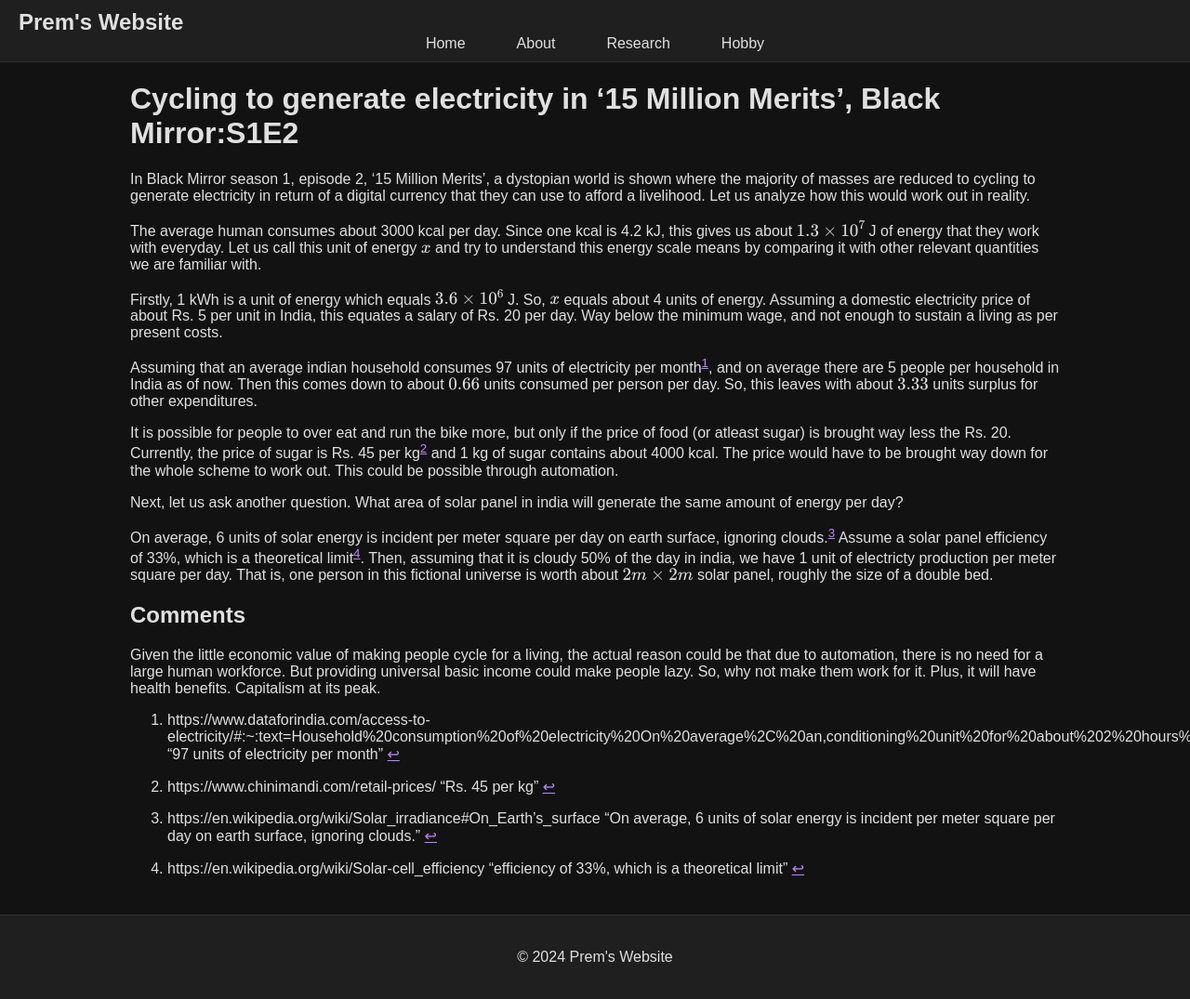
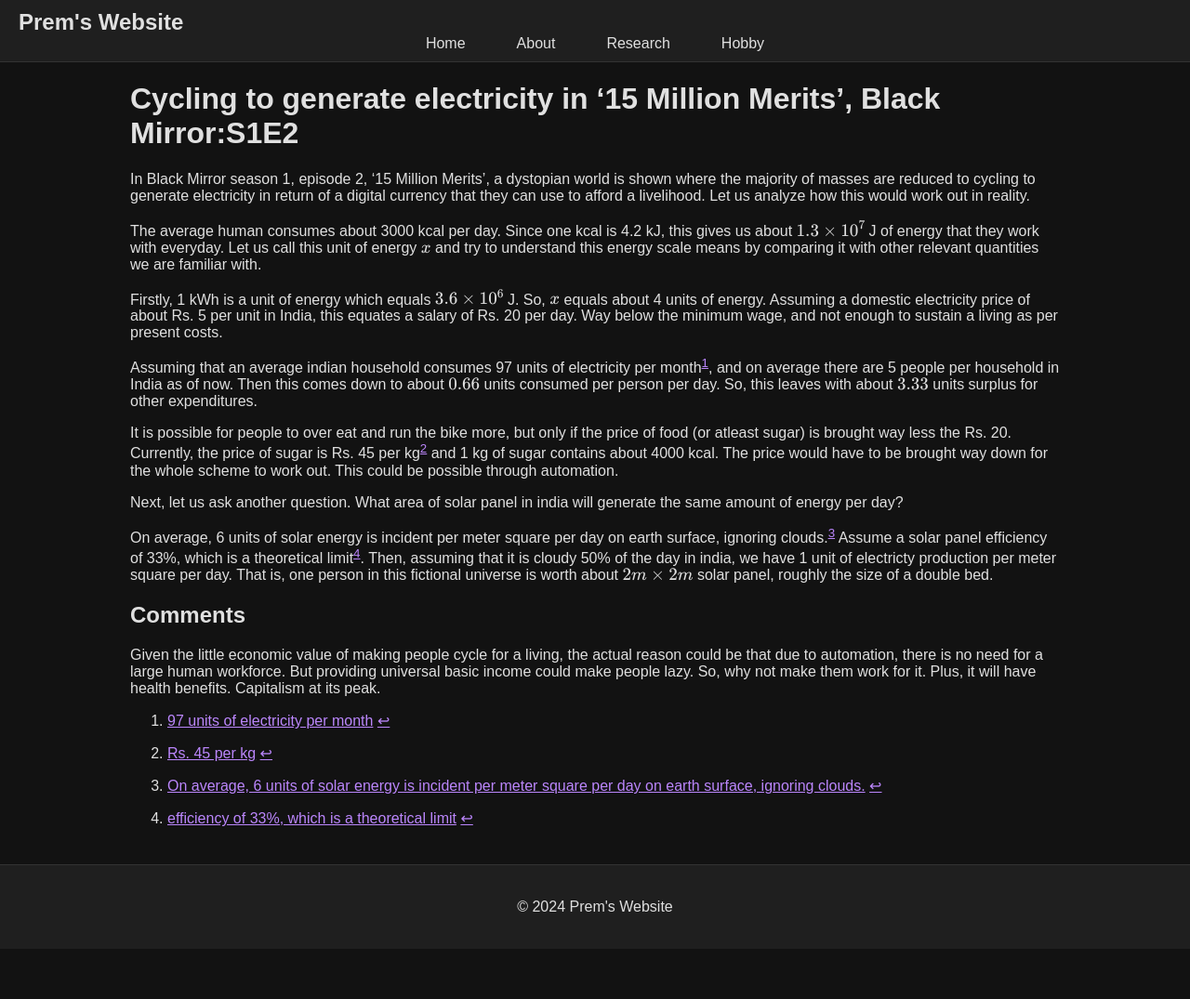
Before and after one commit to prem314/prem314.github.io, a Jekyll site: the page built from cycling_to_generate_electricity_15_million_merits_black_mirror.md, in a window 1280 px wide. Shown: the whole page at 93% size. Built offline with Jekyll 4.4.1, drawn with Linux system fonts in a browser that asks for light colours; after the commit the page ends 1021 px from its top, so only the background shows below that.

Commit message:
Update cycling_to_generate_electricity_15_million_merits_black_mirror.md

```diff
--- a/cycling_to_generate_electricity_15_million_merits_black_mirror.md
+++ b/cycling_to_generate_electricity_15_million_merits_black_mirror.md
@@ -24,7 +24,7 @@ On average, 6 units of solar energy is incident per meter square per day on eart
 
 Given the little economic value of making people cycle for a living, the actual reason could be that due to automation, there is no need for a large human workforce. But providing universal basic income could make people lazy. So, why not make them work for it. Plus, it will have health benefits. Capitalism at its peak.
 
-[^1]: https://www.dataforindia.com/access-to-electricity/#:~:text=Household%20consumption%20of%20electricity%20On%20average%2C%20an,conditioning%20unit%20for%20about%202%20hours%20daily "97 units of electricity per month"
-[^2]: https://www.chinimandi.com/retail-prices/ "Rs. 45 per kg"
-[^3]: https://en.wikipedia.org/wiki/Solar_irradiance#On_Earth's_surface "On average, 6 units of solar energy is incident per meter square per day on earth surface, ignoring clouds."
-[^4]: https://en.wikipedia.org/wiki/Solar-cell_efficiency "efficiency of 33%, which is a theoretical limit"
+[^1]: [97 units of electricity per month](https://www.dataforindia.com/access-to-electricity/#:~:text=Household%20consumption%20of%20electricity%20On%20average%2C%20an,conditioning%20unit%20for%20about%202%20hours%20daily)
+[^2]: [Rs. 45 per kg](https://www.chinimandi.com/retail-prices/)
+[^3]: [On average, 6 units of solar energy is incident per meter square per day on earth surface, ignoring clouds.](https://en.wikipedia.org/wiki/Solar_irradiance#On_Earth's_surface)
+[^4]: [efficiency of 33%, which is a theoretical limit](https://en.wikipedia.org/wiki/Solar-cell_efficiency)
```
